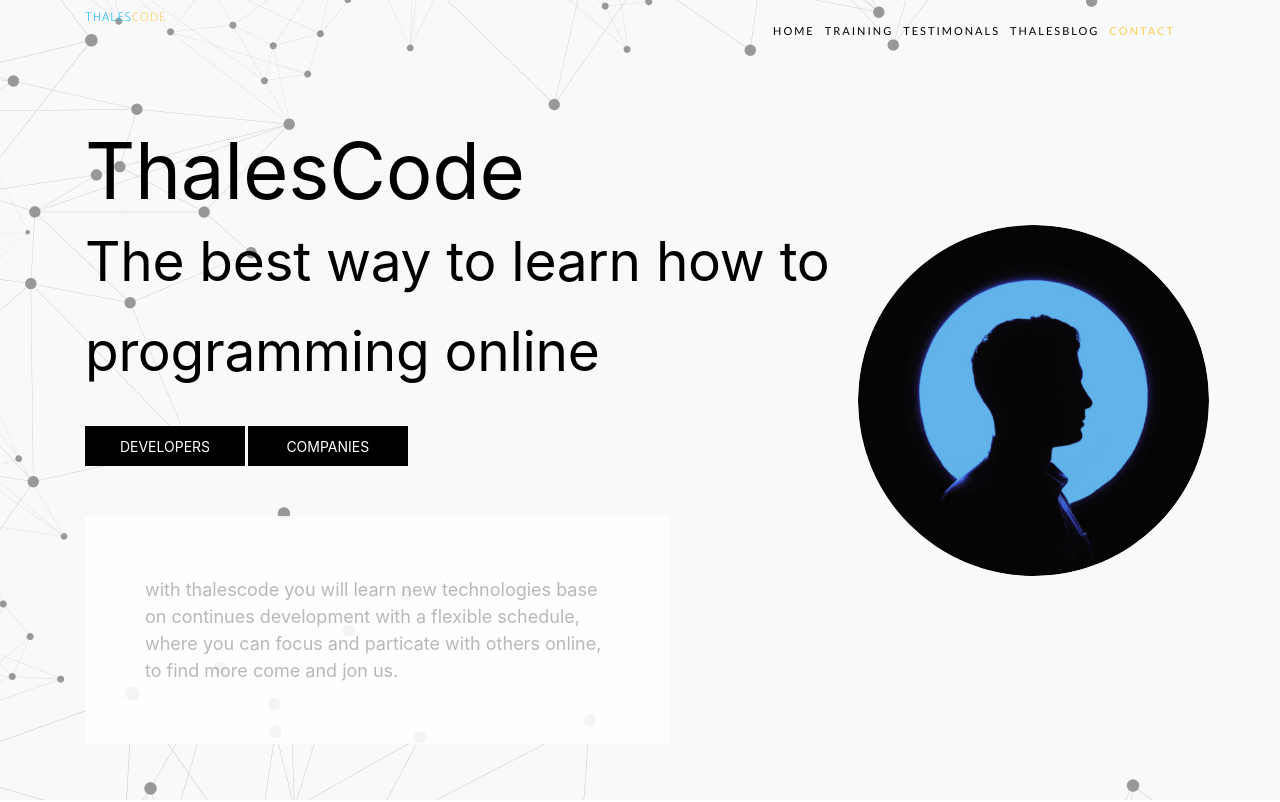
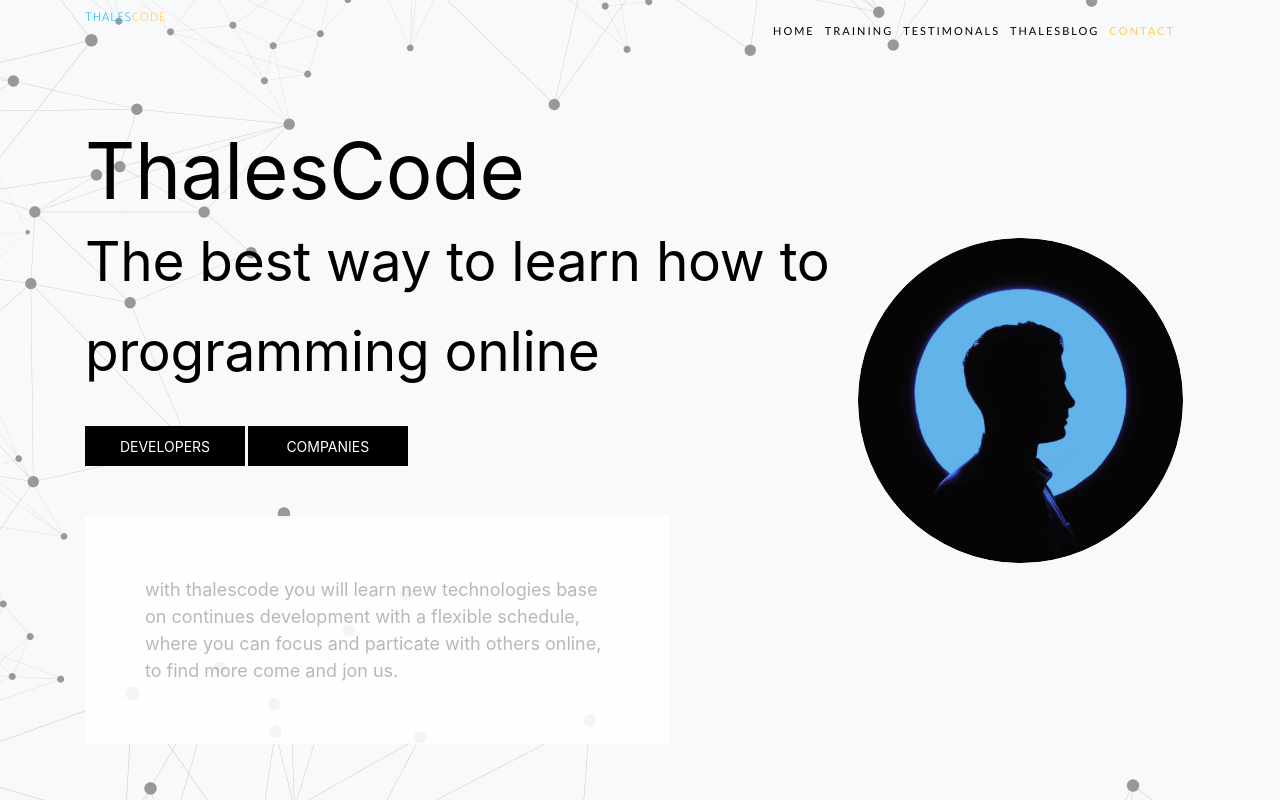
Before and after one commit to WaiPhoo/webtest, a website with bundled scripts: page index.html in a window 1280 px wide. Shown: the top 802 px of the page. Built offline with nearby package versions, Linux system fonts and the light colour scheme; a web font is replaced by a local one.

Commit message:
update css

```diff
--- a/css/style.css
+++ b/css/style.css
@@ -411,7 +411,7 @@
  		display: none;
  	}
  	.logo {
- 		min-width: 108%;
+ 		min-width: 100%;
  	}
  	.triangle1 {
         height: 0px;
```
